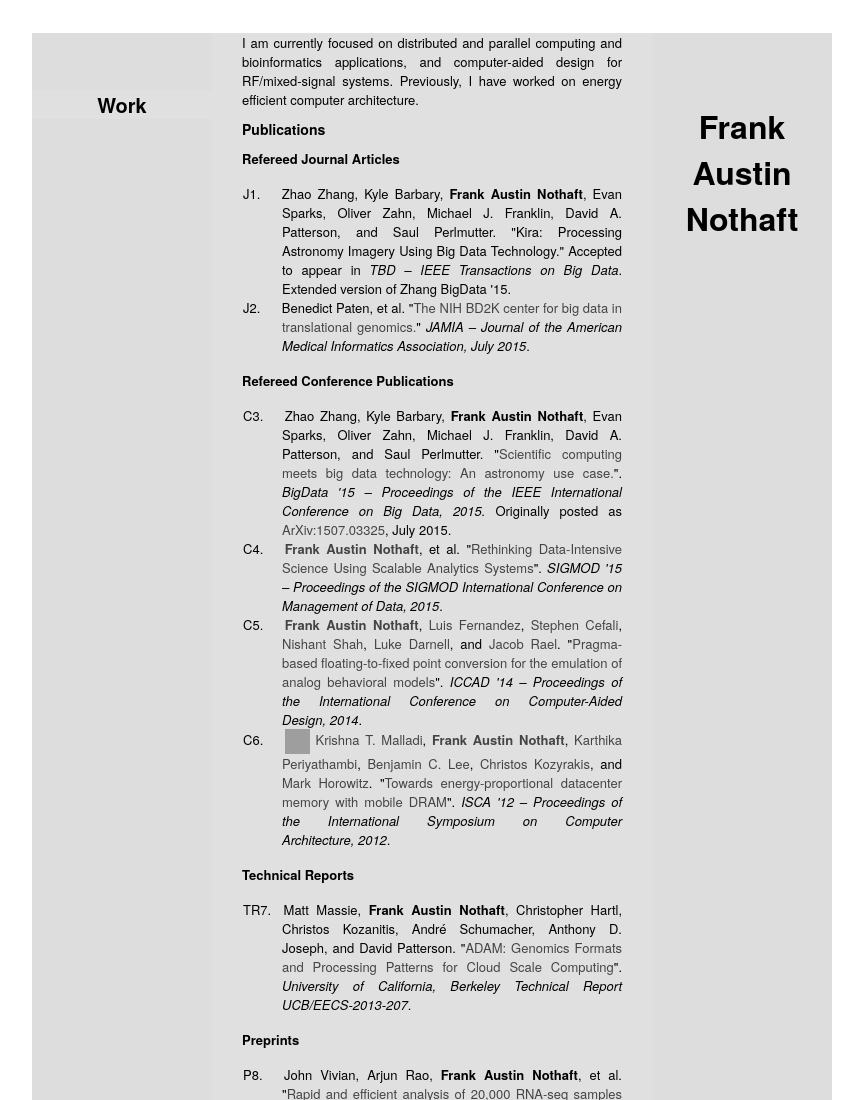
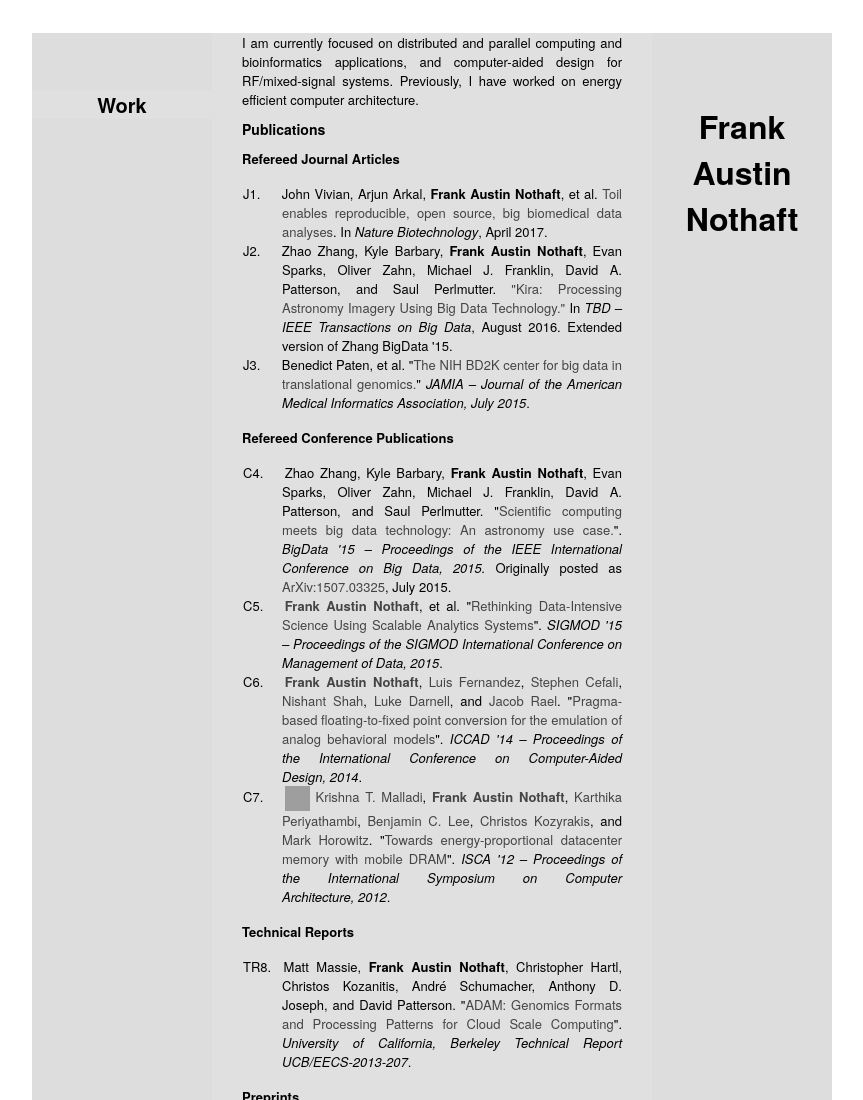
Before and after one commit to fnothaft/fnothaft.github.io, a plain HTML site: page work/index.html in a window 1280 px wide. Shown: the top 1100 px of the page, without its empty margins (208-1071 px from the left). Drawn offline with Linux system fonts and the light colour scheme; grey boxes are pictures that could not be loaded.

Commit message:
Updating website with Toil and TBD papers.

```diff
--- a/work/index.html
+++ b/work/index.html
@@ -70,10 +70,15 @@
 	      <h4 class="nospace nocenter">Refereed Journal Articles</h4>
 
 	      <ol class="journals">
+                <li>John Vivian, Arjun Arkal, <span class="bold">Frank Austin Nothaft</span>, et al.
+                  <a href="http://www.nature.com/nbt/journal/v35/n4/full/nbt.3772.html">Toil enables
+                  reproducible, open source, big biomedical data analyses</a>. In <span class="italics">Nature
+                  Biotechnology</span>, April 2017.
+                </li>
                 <li>Zhao Zhang, Kyle Barbary, <span class="bold">Frank Austin Nothaft</span>, Evan Sparks, Oliver Zahn,
-                  Michael J. Franklin, David A. Patterson, and Saul Perlmutter. "Kira: Processing Astronomy Imagery Using
-                  Big Data Technology." Accepted to appear in <span class="italics">TBD &ndash; IEEE Transactions on
-                  Big Data</span>. Extended version of Zhang BigData '15.
+                  Michael J. Franklin, David A. Patterson, and Saul Perlmutter. <a href="http://ieeexplore.ieee.org/abstract/document/7549106/">"Kira: Processing Astronomy Imagery Using
+                  Big Data Technology."</a> In <span class="italics">TBD &ndash; IEEE Transactions on
+                  Big Data</span>, August 2016. Extended version of Zhang BigData '15.
                 </li>
 		<li>Benedict Paten, et al.
 		  "<a href="http://jamia.oxfordjournals.org/content/early/2015/07/10/jamia.ocv047.abstract" title="The NIH BD2K center for big data in translational genomics">The
--- a/work/stylesheet.css
+++ b/work/stylesheet.css
@@ -72,7 +72,7 @@ ol.tech-reports li:before {
 }
 
 .index {
-       height: 1600px;
+       height: 1650px;
 }
 
 p + ul {
```
